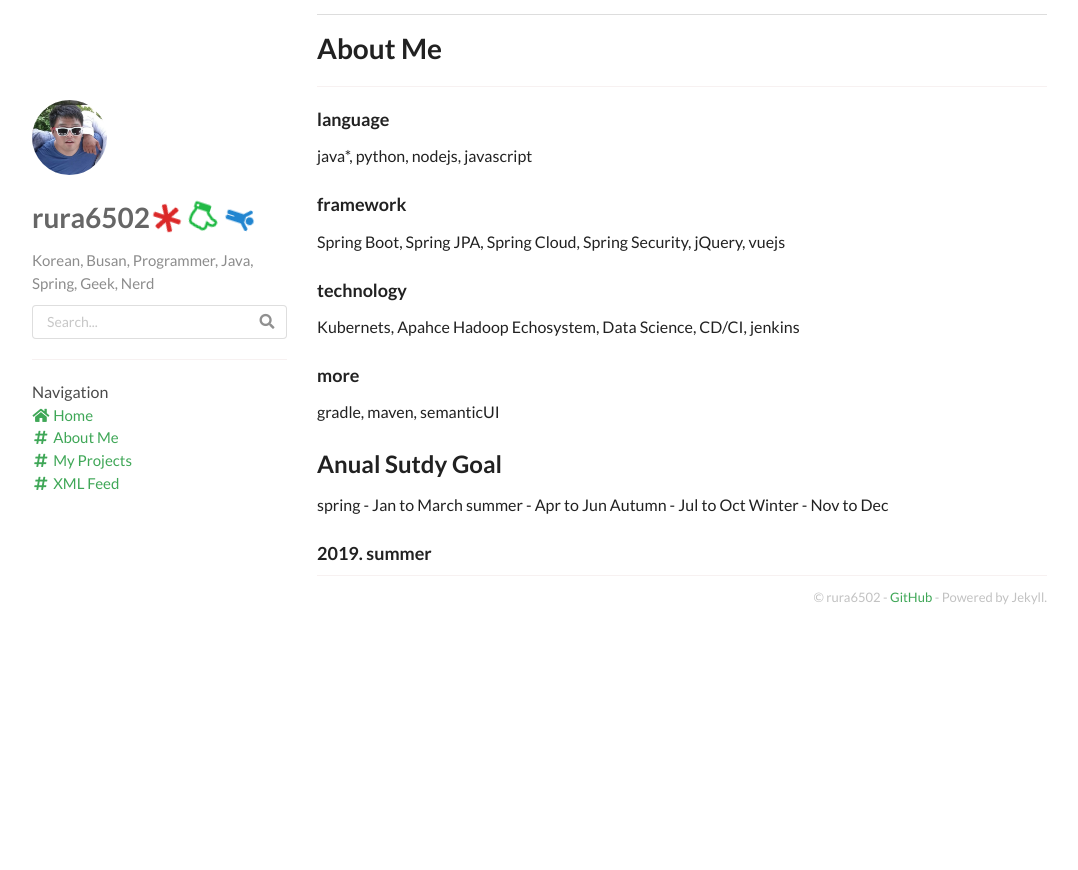
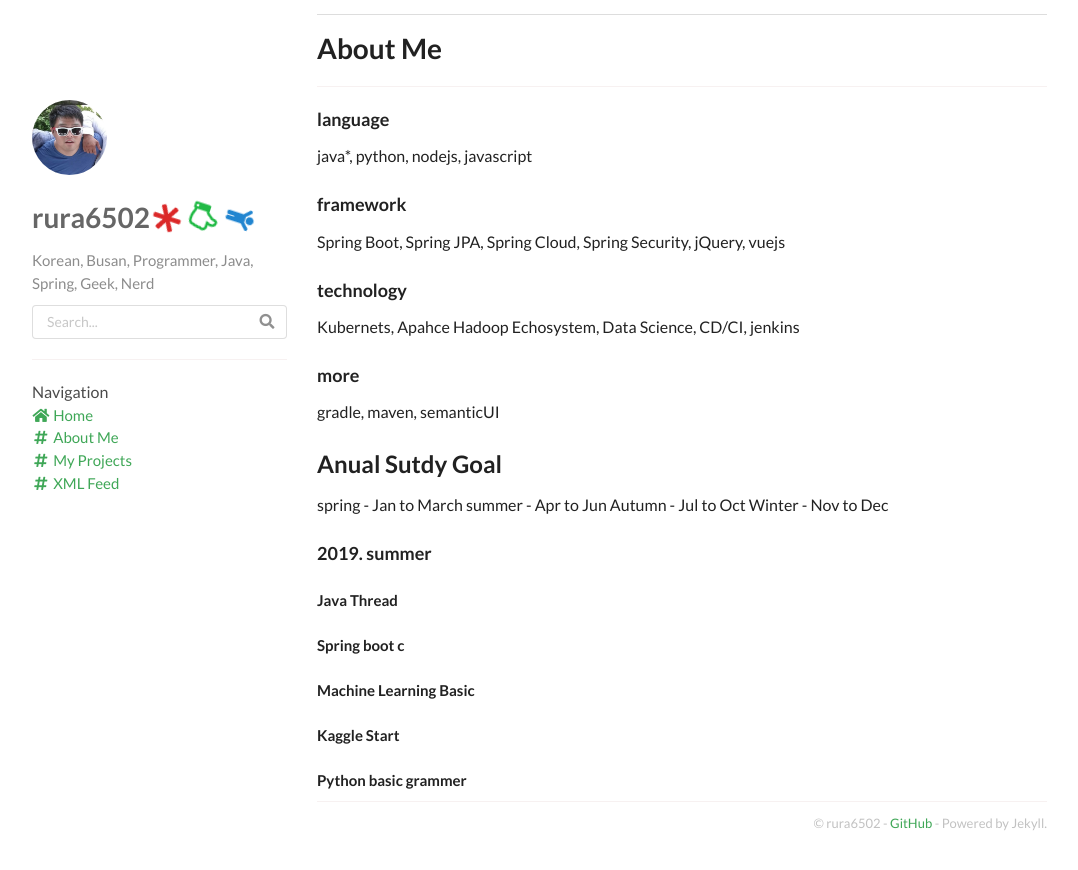
Before and after one commit to rura6502/rura6502.github.io, a Jekyll site: the page built from about.md, in a window 1280 px wide. Shown: the top 870 px of the page, without its empty margins (53-1131 px from the left). Built offline with Jekyll 4.4.1, drawn with Linux system fonts in a browser that asks for light colours; nearby versions of some CDN libraries.

Commit message:
about.md updated from https://stackedit.io/

```diff
--- a/about.md
+++ b/about.md
@@ -28,6 +28,13 @@ Autumn - Jul to Oct
 Winter - Nov to Dec
 
 ### 2019. summer
+
+#### Java Thread
+#### Spring boot c
+#### Machine Learning Basic
+#### Kaggle Start
+#### Python basic grammer
+
 <!--stackedit_data:
-eyJoaXN0b3J5IjpbLTE5MTA0NDI2MzBdfQ==
+eyJoaXN0b3J5IjpbMTY2Nzk4MjM2N119
 -->
```
